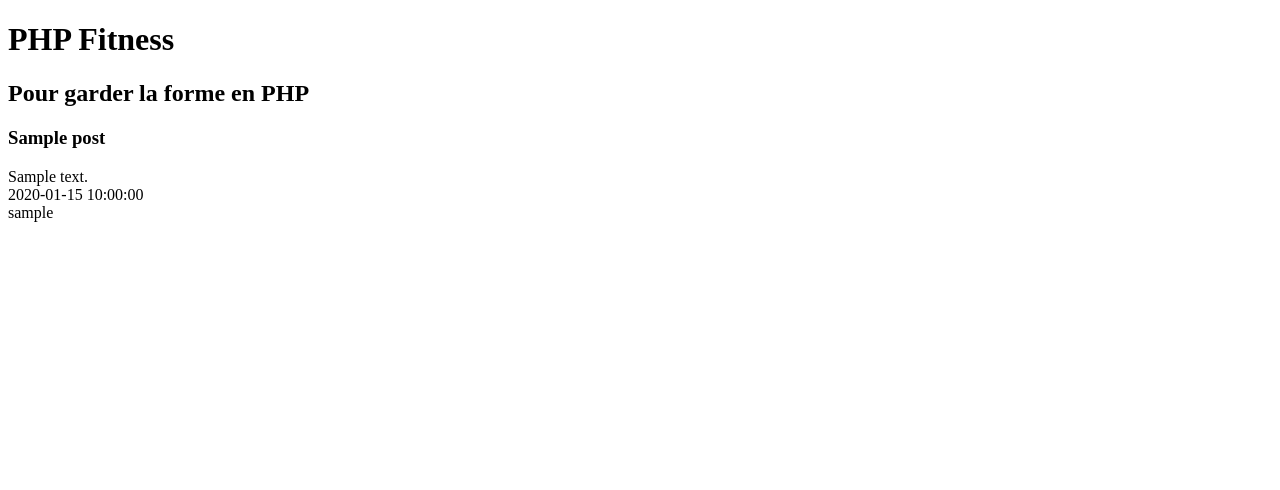
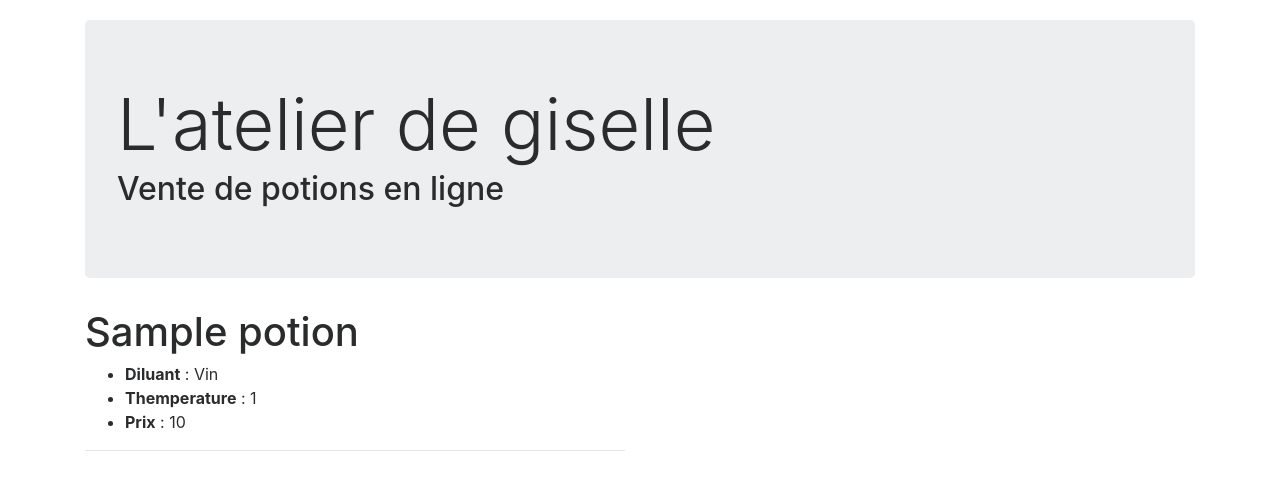
Before and after one commit to Mittixx/Kickstart-docker-php, a PHP site: page / in a window 1280 px wide. Shown: the top 490 px of the page. Run offline with PHP 8.4, Linux system fonts and the light colour scheme; tables that the repository leaves empty or names only in its code hold one stand-in row (values such as "Sample post").

Commit message:
Mise a jour du site

```diff
--- a/docker/mysql/0-Creer-structure.sql
+++ b/docker/mysql/0-Creer-structure.sql
@@ -1,4 +1,6 @@
 BEGIN;
+
+SET sql_mode = '';
 
 CREATE TABLE Competence(
   ID INT UNSIGNED AUTO_INCREMENT PRIMARY KEY,
--- a/src/index.php
+++ b/src/index.php
@@ -3,39 +3,44 @@ ini_set('display_errors', 1);
 ini_set('display_startup_errors', 1);
 error_reporting(E_ALL);
 
-$pdo = new PDO('mysql:dbname=blog;host=mysql','root','myPassword');
+$pdo = new PDO('mysql:dbname=potions;host=mysql','root','myPassword');
 $pdo->setAttribute(PDO::ATTR_ERRMODE, PDO::ERRMODE_WARNING);
 
-$postsStatement = $pdo->query("SELECT title,content,date,users.username AS username FROM posts INNER JOIN users ON posts.userId = users.id ORDER BY posts.date DESC");
+$postsStatement = $pdo->query("SELECT * FROM Potion");
 $posts = $postsStatement->fetchAll();
 
 ?>
 <!DOCTYPE html>
 <html>
 <head>
-	<title>PHP Fitness</title>
+	<title>L'atelier de giselle</title>
+	<meta charset="utf-8">
+	<link rel="stylesheet" href="https://maxcdn.bootstrapcdn.com/bootstrap/4.0.0-alpha.6/css/bootstrap.min.css" integrity="sha384-rwoIResjU2yc3z8GV/NPeZWAv56rSmLldC3R/AZzGRnGxQQKnKkoFVhFQhNUwEyJ" crossorigin="anonymous">
 </head>
 <body>
 
-<header>
-	<h1>PHP Fitness</h1>
-	<h2>Pour garder la forme en PHP</h2>
+<div class="container" style="padding-top: 20px">
+
+<header class="jumbotron">
+	<h1 class="display-3">L'atelier de giselle</h1>
+	<h2>Vente de potions en ligne</h2>
 </header>
 
-<section>
+<section class="row">
 	<?php foreach ($posts as $post) {?>
-	<article>
-		<h1><?= $post["title"] ?></h1>
-		<div>
-			<?= $post["content"] ?>
-		</div>
-		<div>
-			<div><?= $post["date"] ?></div>
-			<div><?= $post["username"] ?></div>
-		</div>
+	<article class="col-lg-6">
+		<h1><?= $post["Nom"] ?></h1>
+		<ul>
+			<li><strong>Diluant</strong> : <?= $post["Diluant"] ?></li>
+			<li><strong>Themperature</strong> : <?= $post["Themperature"] ?></li>
+			<li><strong>Prix</strong> : <?= $post["Prix"] ?></li>
+		</ul>
+		<hr>
 	</article>
 	<?php } ?>
 </section>
 
+</div>
+
 </body>
 </html>
```
Also changed, not shown: potions.png.
